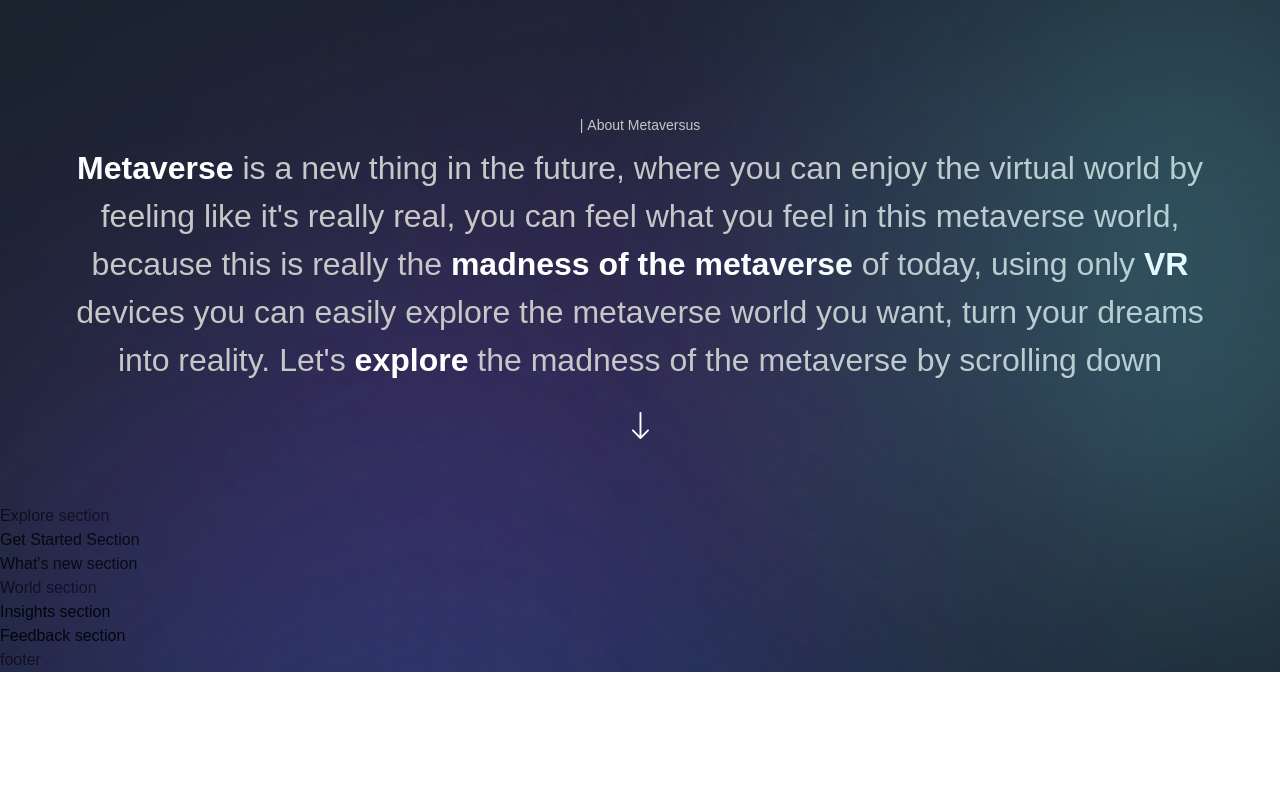
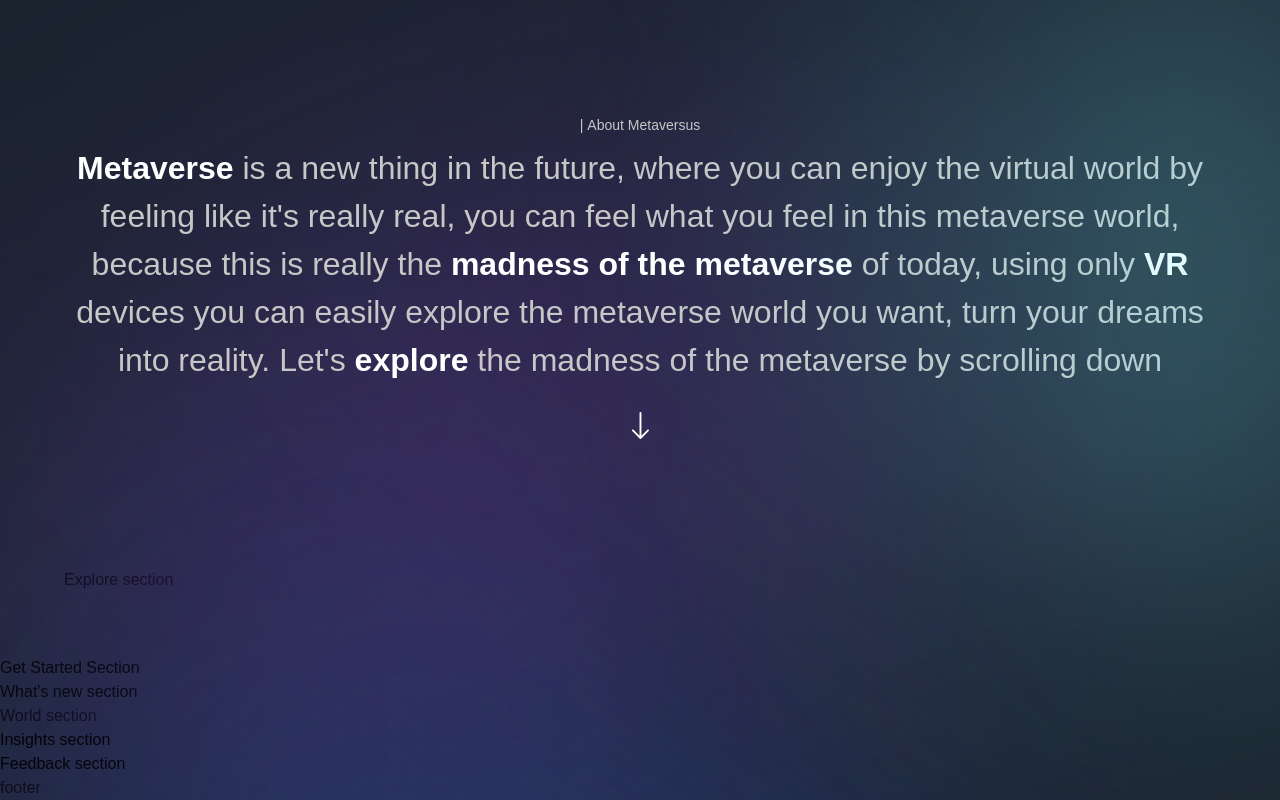
Before and after one commit to ScottishSmokedSalmon/metaversus, a Next.js app: page / in a window 1280 px wide. Shown: the part 1053-1853 px from the top of the page. Before the commit the page ends 1725 px from the top, so only its background shows below. Built offline with nearby package versions, Linux system fonts and the light colour scheme; a web font is replaced by a local one.

Commit message:
add: new functionality
Scroll function has been added

```diff
--- a/sections/Explore.jsx
+++ b/sections/Explore.jsx
@@ -1,7 +1,15 @@
 'use client';
 
+import { useState } from 'react';
+import { motion } from 'framer-motion';
+
+import styles from '../styles';
+import { staggerContainer } from '../utils/motion';
+import { ExploreCard, TitleText, TypingText } from '../components';
+import { exploreWorlds } from '../constants';
+
 const Explore = () => (
-  <section>
+  <section className={`${styles.paddings}`} id="explore">
     Explore section
   </section>
 );
```
